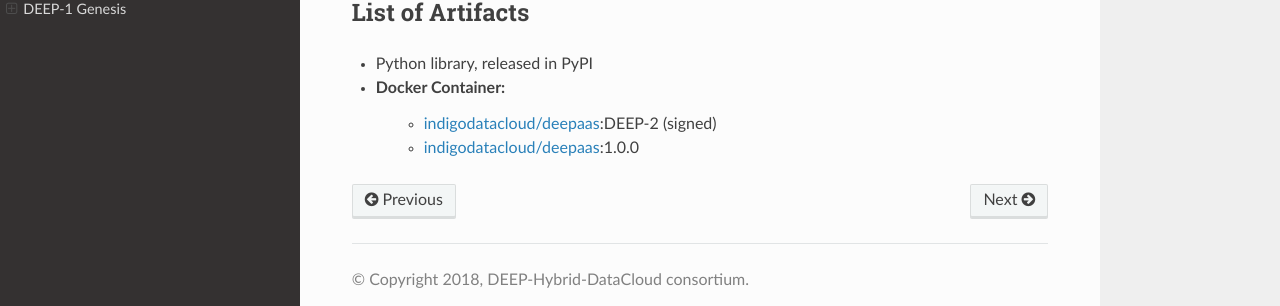
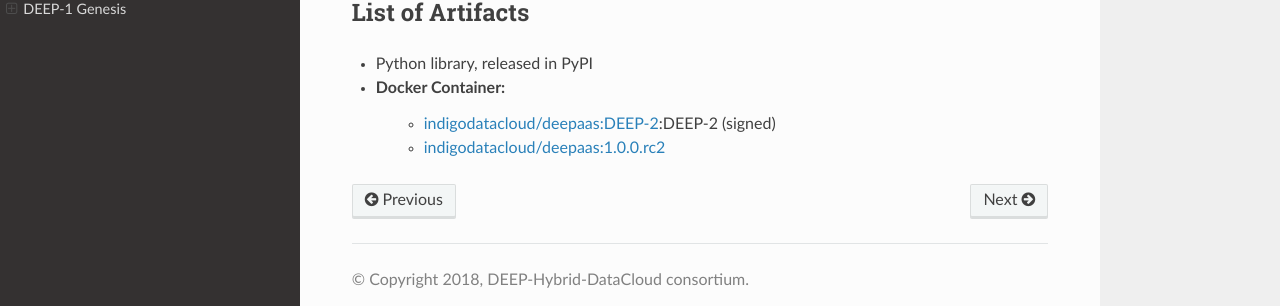
Before and after one commit to deephdc/deep-releases, a Sphinx documentation site: the page built from source/releases/rosetta/daas/v1.0.0.rst, in a window 1280 px wide and 1126 px high. Shown: the part 796-1102 px from the top of the window. Built offline with Sphinx 7.4.7 and the Read the Docs theme 2.0.0, drawn with Linux system fonts in a browser that asks for light colours; pages that are not in the unit, such as notebooks, are missing from menus.

Commit message:
corrected version

```diff
--- a/source/releases/rosetta/daas/v1.0.0.rst
+++ b/source/releases/rosetta/daas/v1.0.0.rst
@@ -37,5 +37,5 @@
 
 * Python library, released in PyPI
 * Docker Container:
-    * `indigodatacloud/deepaas <https://hub.docker.com/r/indigodatacloud/deepaas/tags/>`__:DEEP-2 (signed)
-    * `indigodatacloud/deepaas <https://hub.docker.com/r/indigodatacloud/deepaas/tags/>`__:1.0.0
+    * `indigodatacloud/deepaas:DEEP-2 <https://hub.docker.com/r/indigodatacloud/deepaas/tags/>`__:DEEP-2 (signed)
+    * `indigodatacloud/deepaas:1.0.0.rc2 <https://hub.docker.com/layers/indigodatacloud/deepaas/1.0.0.rc2/images/sha256-8200ca4a01b801f989aa619b218813a3b493334cf874b1cd461b18ae8f86a75d>`_
```
